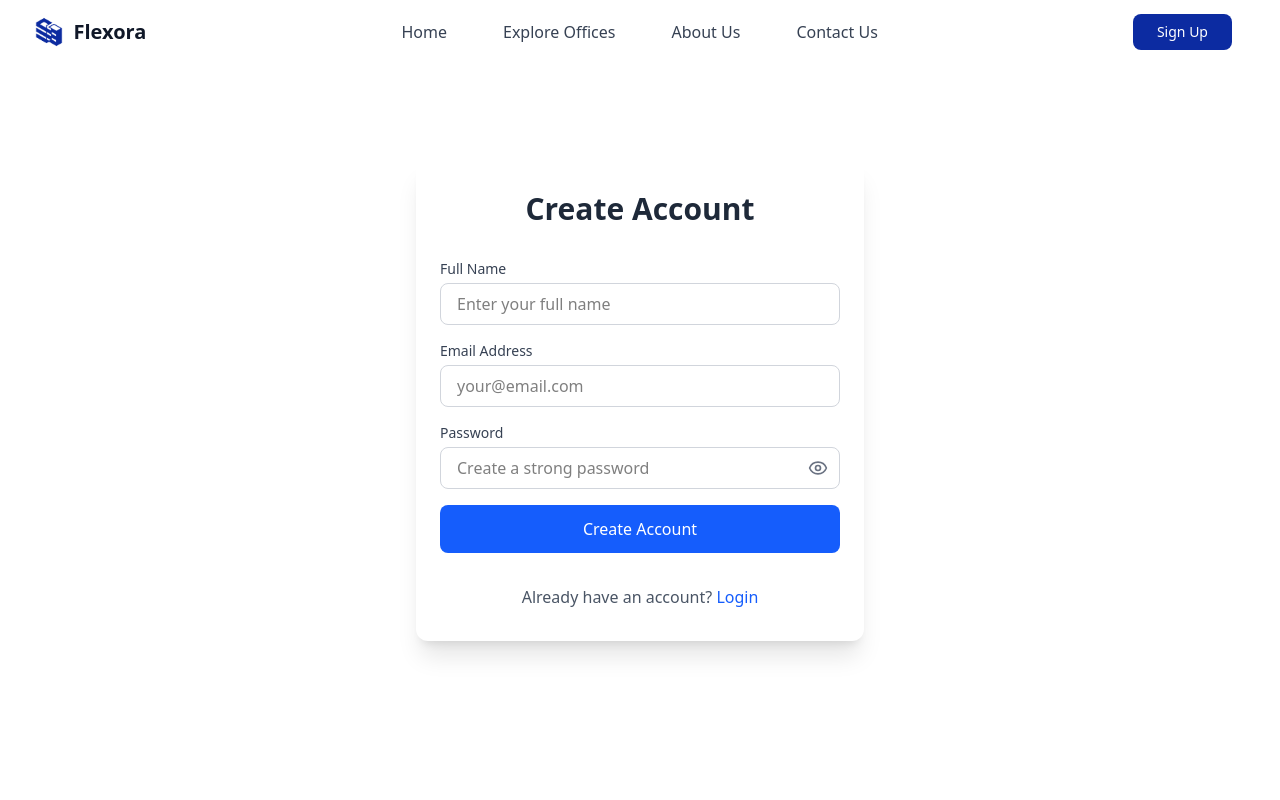
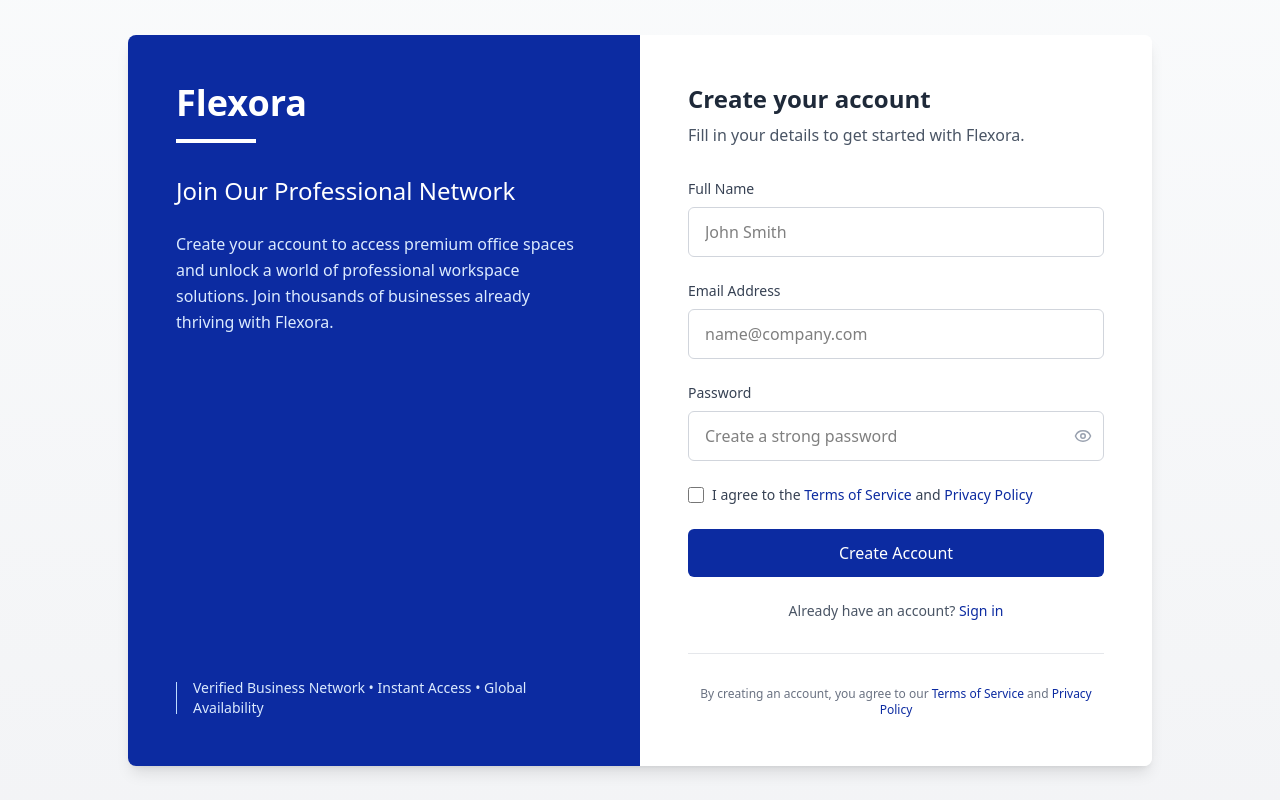
Before and after one commit to officeNest/officeNest, a React (Vite) app: page /signup in a window 1280 px wide. Built offline with nearby package versions, Linux system fonts and the light colour scheme.

Commit message:
final push will by najjar

```diff
--- a/src/App.jsx
+++ b/src/App.jsx
@@ -18,9 +18,19 @@
 
 function App() {
   return (
+    <Router>
+      <Layout />
+    </Router>
+  );
+}
+
+function Layout() {
+  const location = useLocation();
+  const hideNavbarRoutes = ["/login", "/signup"];
+
+  return (
     <>
-      <Router>
-        <Navbar />
+      {!hideNavbarRoutes.includes(location.pathname) && <Navbar />}
       <Routes>
         <Route path="/" element={<Home />} />
         <Route path="/signup" element={<SignUp />} />
@@ -32,7 +42,6 @@
         <Route path="/be-a-landlord" element={<LandlordPage />} />
         <Route path="/admindashboard" element={<AdminDashboard />} />
       </Routes>
-      </Router>
     </>
   );
 }
--- a/src/features/authSlice.jsx
+++ b/src/features/authSlice.jsx
@@ -40,6 +40,7 @@
       if (userSnapshot.exists()) {
         const userDetails = userSnapshot.val();
         userData.name = userDetails.name || "Guest";
+        userData.role = userDetails.role || "visitor"; // Default to visitor if no role is found
 
         localStorage.setItem("user", JSON.stringify(userData));
       }
--- a/src/pages/Login.jsx
+++ b/src/pages/Login.jsx
@@ -1,6 +1,6 @@
 import React, { useState } from "react";
 import { useDispatch } from "react-redux";
-import { useNavigate, Link } from "react-router-dom"; // Import Link
+import { useNavigate, Link } from "react-router-dom";
 import Swal from "sweetalert2";
 import { loginUser } from "../features/authSlice";
 import { Eye, EyeOff } from "lucide-react";
@@ -27,7 +27,12 @@
           timer: 2000,
           showConfirmButton: false,
         });
+
+        if (response.role === "owner") {
+          navigate("/landlorddashboard");
+        } else {
           navigate("/");
+        }
       }
     } catch (error) {
       await Swal.fire({
@@ -39,15 +44,45 @@
   };
 
   return (
-    <div className="flex flex-col items-center justify-center min-h-screen">
-      <div className="w-full max-w-md px-6 py-8 bg-white rounded-xl shadow-xl">
-        <h1 className="text-3xl font-bold text-center text-gray-800 mb-8">
-          Login
-        </h1>
-        <form onSubmit={handleSubmit} className="space-y-4">
-          {/* Email Input */}
-          <div className="space-y-1">
-            <label className="block text-sm font-medium text-gray-700">
+    <div className="min-h-screen bg-gradient-to-b from-gray-50 to-gray-100 flex items-center justify-center p-6">
+      <div className="w-full max-w-5xl bg-white rounded-lg shadow-lg overflow-hidden flex flex-col md:flex-row">
+        {/* Left side - Brand Section */}
+        <div className="md:w-1/2 bg-[#0C2BA1] p-12 flex flex-col justify-between">
+          <div>
+            <h1 className="text-4xl font-bold text-white mb-4">Flexora</h1>
+            <div className="h-1 w-20 bg-white mb-8"></div>
+            <h2 className="text-2xl font-light text-white mb-6">
+              Professional Workspace Solutions
+            </h2>
+            <p className="text-blue-100 leading-relaxed">
+              Access your premium office space management platform. Streamline
+              your workspace experience with our advanced tools and services.
+            </p>
+          </div>
+
+          <div className="hidden md:block">
+            <div className="flex items-center space-x-4 text-blue-100">
+              <div className="w-px h-8 bg-blue-200"></div>
+              <p className="text-sm">
+                Enterprise-grade security • 24/7 Support • Global Network
+              </p>
+            </div>
+          </div>
+        </div>
+
+        {/* Right side - Login Form */}
+        <div className="md:w-1/2 p-12 bg-white">
+          <div className="max-w-md mx-auto">
+            <h2 className="text-2xl font-semibold text-gray-800 mb-2">
+              Welcome back
+            </h2>
+            <p className="text-gray-600 mb-8">
+              Please enter your credentials to access your account.
+            </p>
+
+            <form onSubmit={handleSubmit} className="space-y-6">
+              <div>
+                <label className="block text-sm font-medium text-gray-700 mb-2">
                   Email Address
                 </label>
                 <input
@@ -55,14 +90,13 @@
                   value={email}
                   onChange={(e) => setEmail(e.target.value)}
                   required
-              className="w-full px-4 py-2 border border-gray-300 rounded-lg"
-              placeholder="Enter your email"
+                  className="w-full px-4 py-3 border border-gray-300 rounded-md focus:ring-1 focus:ring-[#0C2BA1] focus:border-[#0C2BA1] transition-all outline-none"
+                  placeholder="name@company.com"
                 />
               </div>
 
-          {/* Password Input */}
-          <div className="space-y-1">
-            <label className="block text-sm font-medium text-gray-700">
+              <div>
+                <label className="block text-sm font-medium text-gray-700 mb-2">
                   Password
                 </label>
                 <div className="relative">
@@ -71,38 +105,65 @@
                     value={password}
                     onChange={(e) => setPassword(e.target.value)}
                     required
-                className="w-full px-4 py-2 border border-gray-300 rounded-lg"
+                    className="w-full px-4 py-3 border border-gray-300 rounded-md focus:ring-1 focus:ring-[#0C2BA1] focus:border-[#0C2BA1] transition-all outline-none"
                     placeholder="Enter your password"
                   />
                   <button
                     type="button"
                     onClick={() => setShowPassword(!showPassword)}
-                className="absolute right-3 top-1/2 transform -translate-y-1/2 text-gray-500"
+                    className="absolute right-3 top-1/2 -translate-y-1/2 text-gray-400 hover:text-gray-600 transition-colors"
                   >
-                {showPassword ? <EyeOff size={20} /> : <Eye size={20} />}
+                    {showPassword ? <EyeOff size={18} /> : <Eye size={18} />}
                   </button>
                 </div>
               </div>
 
-          {/* Submit Button */}
+              <div className="flex items-center">
+                <input
+                  type="checkbox"
+                  id="remember"
+                  className="h-4 w-4 text-[#0C2BA1] focus:ring-[#0C2BA1] border-gray-300 rounded"
+                />
+                <label
+                  htmlFor="remember"
+                  className="ml-2 block text-sm text-gray-700"
+                >
+                  Remember me
+                </label>
+              </div>
+
               <button
                 type="submit"
-            className="w-full py-3 px-4 bg-blue-600 text-white font-medium rounded-lg"
+                className="w-full bg-[#0C2BA1] text-white py-3 rounded-md hover:bg-[#0A247A] transition-colors duration-200 font-medium"
               >
-            Login
+                Sign in to your account
               </button>
 
-          {/* Link to Signup Page */}
-          <p className="text-center text-gray-600 mt-4">
+              <div className="text-center text-sm text-gray-600">
                 Don't have an account?{" "}
                 <Link
                   to="/signup"
-              className="text-blue-600 font-medium hover:underline"
+                  className="text-[#0C2BA1] font-medium hover:underline"
                 >
-              Sign up
+                  Create an account
+                </Link>
+              </div>
+            </form>
+
+            <div className="mt-8 pt-8 border-t border-gray-200">
+              <p className="text-xs text-center text-gray-500">
+                By signing in, you agree to our{" "}
+                <Link to="/terms" className="text-[#0C2BA1] hover:underline">
+                  Terms of Service
+                </Link>{" "}
+                and{" "}
+                <Link to="/privacy" className="text-[#0C2BA1] hover:underline">
+                  Privacy Policy
                 </Link>
               </p>
-        </form>
+            </div>
+          </div>
+        </div>
       </div>
     </div>
   );
--- a/src/pages/Signup.jsx
+++ b/src/pages/Signup.jsx
@@ -1,6 +1,6 @@
 import React, { useState } from "react";
 import { useDispatch } from "react-redux";
-import { useNavigate, Link } from "react-router-dom"; // Import Link
+import { useNavigate, Link } from "react-router-dom";
 import Swal from "sweetalert2";
 import { signupUser } from "../features/authSlice";
 import { Eye, EyeOff } from "lucide-react";
@@ -26,9 +26,7 @@
 
     try {
       console.log("User Data:", userData);
-
       const response = await dispatch(signupUser(userData)).unwrap();
-
       console.log("Signup response:", response);
 
       if (response) {
@@ -44,7 +42,6 @@
       }
     } catch (error) {
       console.error("Signup error:", error);
-
       await Swal.fire({
         icon: "error",
         title: "Signup Failed",
@@ -54,15 +51,46 @@
   };
 
   return (
-    <div className="flex flex-col items-center justify-center min-h-screen">
-      <div className="w-full max-w-md px-6 py-8 bg-white rounded-xl shadow-xl">
-        <h1 className="text-3xl font-bold text-center text-gray-800 mb-8">
-          Create Account
-        </h1>
+    <div className="min-h-screen bg-gradient-to-b from-gray-50 to-gray-100 flex items-center justify-center p-6">
+      <div className="w-full max-w-5xl bg-white rounded-lg shadow-lg overflow-hidden flex flex-col md:flex-row">
+        {/* Left side - Brand Section */}
+        <div className="md:w-1/2 bg-[#0C2BA1] p-12 flex flex-col justify-between">
+          <div>
+            <h1 className="text-4xl font-bold text-white mb-4">Flexora</h1>
+            <div className="h-1 w-20 bg-white mb-8"></div>
+            <h2 className="text-2xl font-light text-white mb-6">
+              Join Our Professional Network
+            </h2>
+            <p className="text-blue-100 leading-relaxed">
+              Create your account to access premium office spaces and unlock a
+              world of professional workspace solutions. Join thousands of
+              businesses already thriving with Flexora.
+            </p>
+          </div>
 
-        <form onSubmit={handleSubmit} className="space-y-4">
-          <div className="space-y-1">
-            <label className="block text-sm font-medium text-gray-700">
+          <div className="hidden md:block">
+            <div className="flex items-center space-x-4 text-blue-100">
+              <div className="w-px h-8 bg-blue-200"></div>
+              <p className="text-sm">
+                Verified Business Network • Instant Access • Global Availability
+              </p>
+            </div>
+          </div>
+        </div>
+
+        {/* Right side - Signup Form */}
+        <div className="md:w-1/2 p-12 bg-white">
+          <div className="max-w-md mx-auto">
+            <h2 className="text-2xl font-semibold text-gray-800 mb-2">
+              Create your account
+            </h2>
+            <p className="text-gray-600 mb-8">
+              Fill in your details to get started with Flexora.
+            </p>
+
+            <form onSubmit={handleSubmit} className="space-y-6">
+              <div>
+                <label className="block text-sm font-medium text-gray-700 mb-2">
                   Full Name
                 </label>
                 <input
@@ -70,13 +98,13 @@
                   value={visitorName}
                   onChange={(e) => setVisitorName(e.target.value)}
                   required
-              className="w-full px-4 py-2 border border-gray-300 rounded-lg"
-              placeholder="Enter your full name"
+                  className="w-full px-4 py-3 border border-gray-300 rounded-md focus:ring-1 focus:ring-[#0C2BA1] focus:border-[#0C2BA1] transition-all outline-none"
+                  placeholder="John Smith"
                 />
               </div>
 
-          <div className="space-y-1">
-            <label className="block text-sm font-medium text-gray-700">
+              <div>
+                <label className="block text-sm font-medium text-gray-700 mb-2">
                   Email Address
                 </label>
                 <input
@@ -84,13 +112,13 @@
                   value={email}
                   onChange={(e) => setEmail(e.target.value)}
                   required
-              className="w-full px-4 py-2 border border-gray-300 rounded-lg"
-              placeholder="your@email.com"
+                  className="w-full px-4 py-3 border border-gray-300 rounded-md focus:ring-1 focus:ring-[#0C2BA1] focus:border-[#0C2BA1] transition-all outline-none"
+                  placeholder="name@company.com"
                 />
               </div>
 
-          <div className="space-y-1">
-            <label className="block text-sm font-medium text-gray-700">
+              <div>
+                <label className="block text-sm font-medium text-gray-700 mb-2">
                   Password
                 </label>
                 <div className="relative">
@@ -99,37 +127,76 @@
                     value={password}
                     onChange={(e) => setPassword(e.target.value)}
                     required
-                className="w-full px-4 py-2 border border-gray-300 rounded-lg"
+                    className="w-full px-4 py-3 border border-gray-300 rounded-md focus:ring-1 focus:ring-[#0C2BA1] focus:border-[#0C2BA1] transition-all outline-none"
                     placeholder="Create a strong password"
                   />
                   <button
                     type="button"
                     onClick={() => setShowPassword(!showPassword)}
-                className="absolute right-3 top-1/2 transform -translate-y-1/2 text-gray-500"
+                    className="absolute right-3 top-1/2 -translate-y-1/2 text-gray-400 hover:text-gray-600 transition-colors"
                   >
-                {showPassword ? <EyeOff size={20} /> : <Eye size={20} />}
+                    {showPassword ? <EyeOff size={18} /> : <Eye size={18} />}
                   </button>
                 </div>
               </div>
 
+              <div className="flex items-center">
+                <input
+                  type="checkbox"
+                  id="terms"
+                  required
+                  className="h-4 w-4 text-[#0C2BA1] focus:ring-[#0C2BA1] border-gray-300 rounded"
+                />
+                <label
+                  htmlFor="terms"
+                  className="ml-2 block text-sm text-gray-700"
+                >
+                  I agree to the{" "}
+                  <Link to="/terms" className="text-[#0C2BA1] hover:underline">
+                    Terms of Service
+                  </Link>{" "}
+                  and{" "}
+                  <Link
+                    to="/privacy"
+                    className="text-[#0C2BA1] hover:underline"
+                  >
+                    Privacy Policy
+                  </Link>
+                </label>
+              </div>
+
               <button
                 type="submit"
-            className="w-full py-3 px-4 bg-blue-600 text-white font-medium rounded-lg"
+                className="w-full bg-[#0C2BA1] text-white py-3 rounded-md hover:bg-[#0A247A] transition-colors duration-200 font-medium"
               >
                 Create Account
               </button>
 
-          {/* Link to Login Page */}
-          <p className="text-center text-gray-600 mt-4">
+              <div className="text-center text-sm text-gray-600">
                 Already have an account?{" "}
                 <Link
                   to="/login"
-              className="text-blue-600 font-medium hover:underline"
+                  className="text-[#0C2BA1] font-medium hover:underline"
                 >
-              Login
+                  Sign in
+                </Link>
+              </div>
+            </form>
+
+            <div className="mt-8 pt-8 border-t border-gray-200">
+              <p className="text-xs text-center text-gray-500">
+                By creating an account, you agree to our{" "}
+                <Link to="/terms" className="text-[#0C2BA1] hover:underline">
+                  Terms of Service
+                </Link>{" "}
+                and{" "}
+                <Link to="/privacy" className="text-[#0C2BA1] hover:underline">
+                  Privacy Policy
                 </Link>
               </p>
-        </form>
+            </div>
+          </div>
+        </div>
       </div>
     </div>
   );
```
Lines whose indentation alone changed are shown as unchanged.
